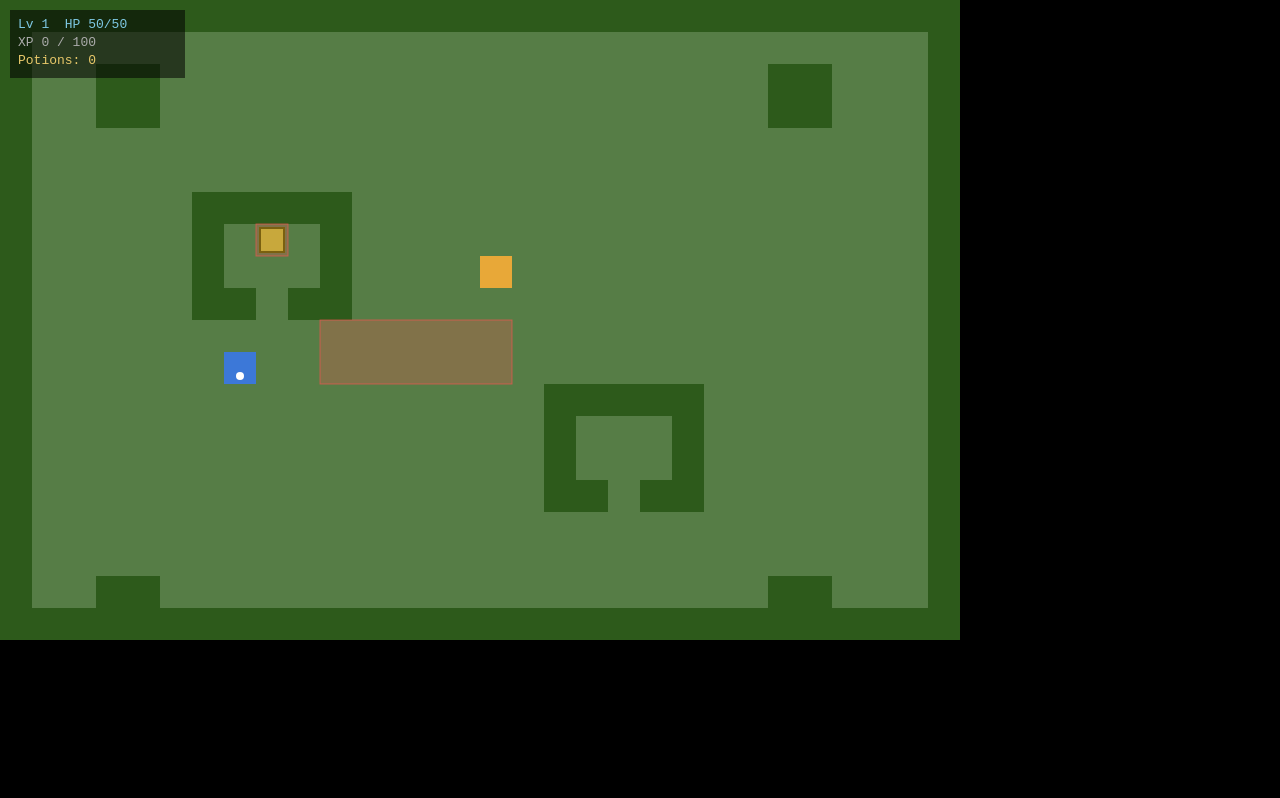
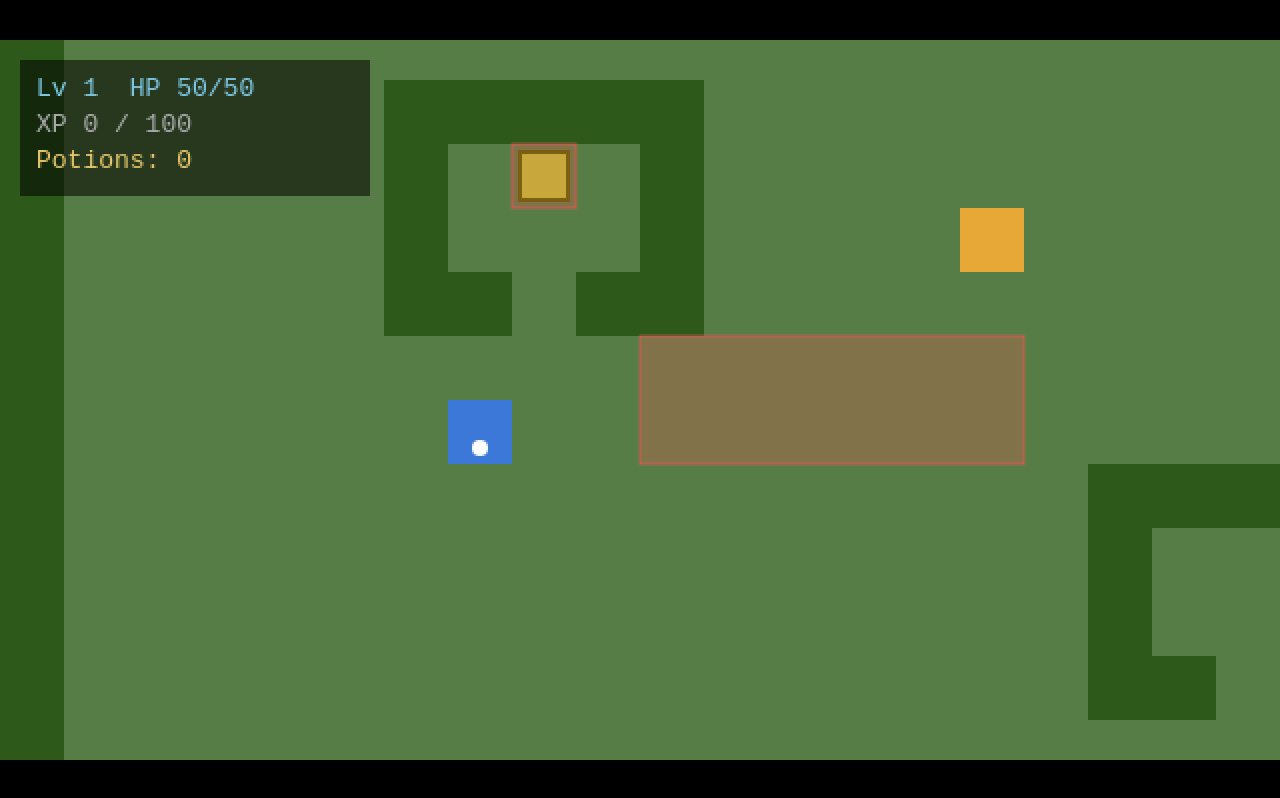
Before and after one commit to cbuchert/graham-jam, a website built with Vite: page index.html in a window 1280 px wide. Built offline with nearby package versions, Linux system fonts and the light colour scheme.

Commit message:
fix(camera): use fixed 640x360 render resolution so camera actually scrolls
The canvas was sized to the full browser window (1440x900+), making the
entire 960x640 map visible at once — clampCamera correctly returned {0,0}
and there was nothing to scroll. Fixed internal resolution of 640x360 gives
~20x11 tiles visible; camera now has real range to track the player across
the 30x20 map. CSS image-rendering:pixelated keeps tiles sharp when scaled.

Made-with: Cursor

```diff
--- a/src/main.ts
+++ b/src/main.ts
@@ -15,13 +15,12 @@ const ctxOrNull = canvas.getContext("2d")
 if (!ctxOrNull) throw new Error("Could not acquire 2D canvas context")
 const ctx = ctxOrNull
 
-// Size the canvas buffer to match its CSS display size.
-function resizeCanvas() {
-  canvas.width = canvas.clientWidth
-  canvas.height = canvas.clientHeight
-}
-resizeCanvas()
-window.addEventListener("resize", resizeCanvas)
+// Fixed internal render resolution — the canvas buffer never changes size.
+// CSS scales it up to fill the window; image-rendering:pixelated keeps it sharp.
+// 640×360 gives ~20 tiles wide × ~11 tiles tall, so the camera must scroll
+// to show the full 30×20 map.
+canvas.width = 640
+canvas.height = 360
 
 // --- Mutable shell state (rAF boundary — intentionally not pure) ---
 let gameState: GameState = { time: 0 }
--- a/src/style.css
+++ b/src/style.css
@@ -18,4 +18,8 @@ body {
   display: block;
   width: 100%;
   height: 100%;
+  /* Keep pixel art sharp when scaled up. */
+  image-rendering: pixelated;
+  image-rendering: crisp-edges;
+  object-fit: contain;
 }
```
